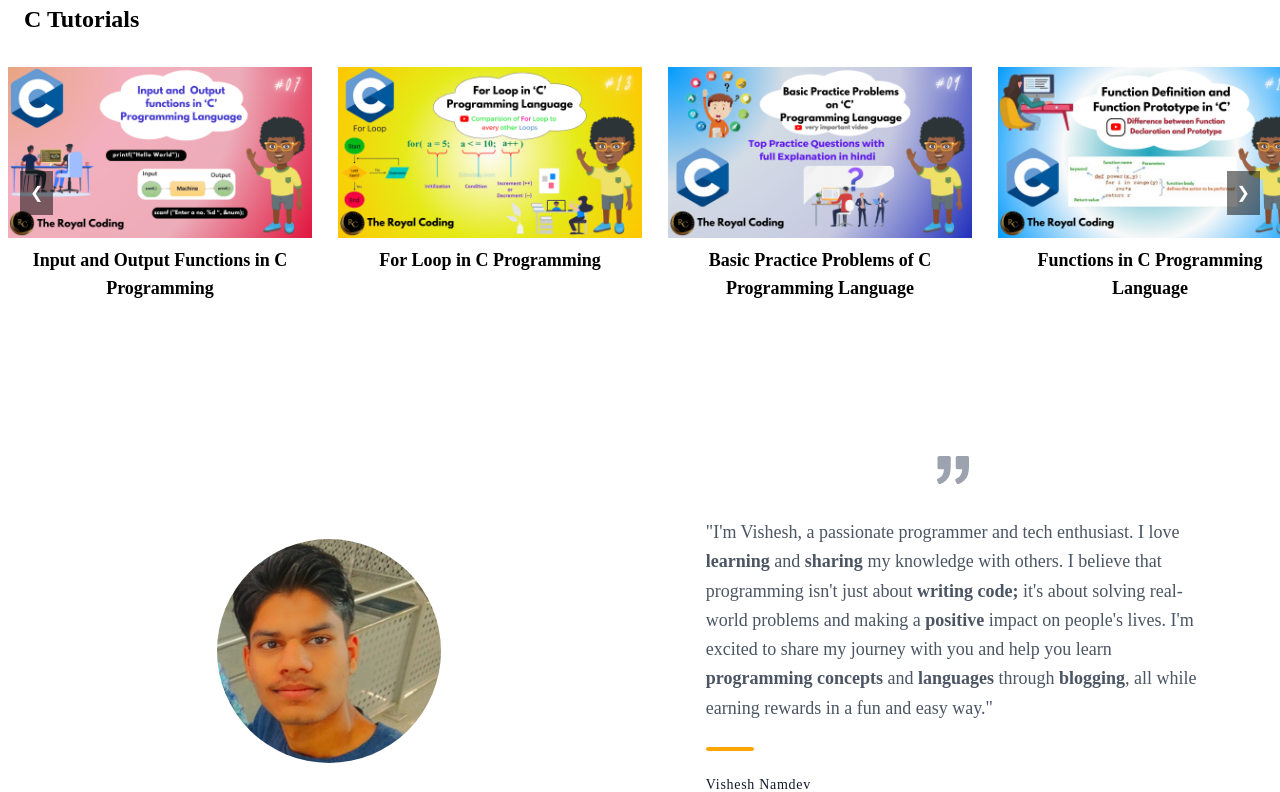
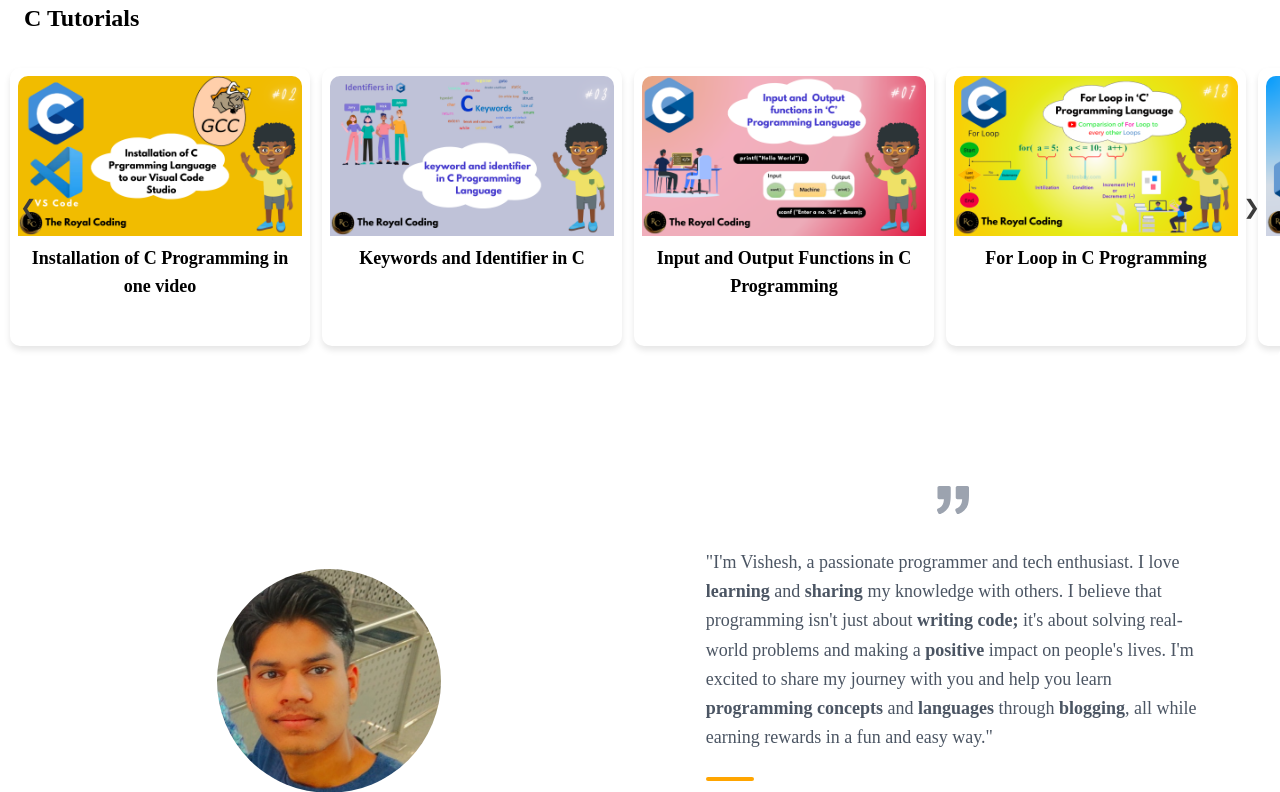
Before and after one commit to VisheshNamdev/blog-posting-website, a Flask app: page / in a window 1280 px wide. Shown: the part 3793-4585 px from the top of the page. Run offline with Flask 3, Linux system fonts and the light colour scheme; some libraries are stand-ins or nearby versions; some web fonts are replaced.

Commit message:
Update styles.css

```diff
--- a/website/static/css/styles.css
+++ b/website/static/css/styles.css
@@ -4054,41 +4095,80 @@ button:hover {
 
 /* Slider  */
 .slider-container {
+            position: relative;
             overflow: hidden;
-  position: relative;
-  max-width: 100%;
-}
+            width: 100%;
+        }
+
         .slider {
+            padding: 10px;
             display: flex;
-  overflow-x: hidden;
-  scroll-snap-type: x mandatory;
-  scroll-behavior: smooth;
-  -webkit-overflow-scrolling: touch;
-}
-.card {
+            transition: transform 0.5s ease;
+        }
+
+        .card{
             flex: 0 0 auto;
-  scroll-snap-align: start;
-  margin-right: 10px;
-}
-.slider-container::-webkit-scrollbar {
-  display: none;
-}
-.prev-button, .next-button {
+            margin-right: 12px;
+            width: 300px;
+            transition: margin-right 0.5s ease;
+            box-shadow: 0 4px 6px rgba(0, 0, 0, 0.1);
+            border-radius: 10px;
+        }
+        .card{
+            transition: all 0.3s;
+          }
+          .card:hover{
+            transform: scale(1.05);
+          }
+
+        .card-image {
+            border-radius: 10px 10px 0px 0px;
+            width: 100%;
+            height: auto;
+        }
+
+        .card-content  {
+            border-radius: 10px;
+            font-size: 10px; /* Increase font size for better readability */
+            font-family: Corbel; /* Choose a suitable font family */
+            padding: 10px;
+            margin-bottom: 2px;
+            background-color: #fff;
+            color: black; /* Set text color */
+            text-align: center; /* Center-align the content */
+        }
+
+        .card-heading {
+            margin: 0;
+            font-weight: bold; /* Add some emphasis to the heading */
+        }
+
+        .prev-button,
+        .next-button{
             position: absolute;
             top: 50%;
             transform: translateY(-50%);
-  background-color: rgba(0, 0, 0, 0.5);
-  color: white;
+            color: rgb(59, 59, 59);
+            background: transparent;
+            font-size: 20px;
             border: none;
-  padding: 10px;
+            padding-left: 5px;
+            padding-right: 5px;
             cursor: pointer;
-  user-select: none;
-}
-.prev-button {
-  left: 10px;
-}
-.next-button {
-  right: 10px;
+            border-radius: 100%;
+        }
+        .prev-button:hover,
+        .next-button:hover{
+            color: black;
+            background: #fcf4f4;
+        }
+
+        .prev-button{
+            left: 5px;
+        }
+
+        .next-button{
+            right: 5px;
         }
 
 /* Pop up's  */
```
Also changed, not shown: other parts of website/static/css/styles.css (+51 -68 lines). Lines whose indentation alone changed are shown as unchanged.
